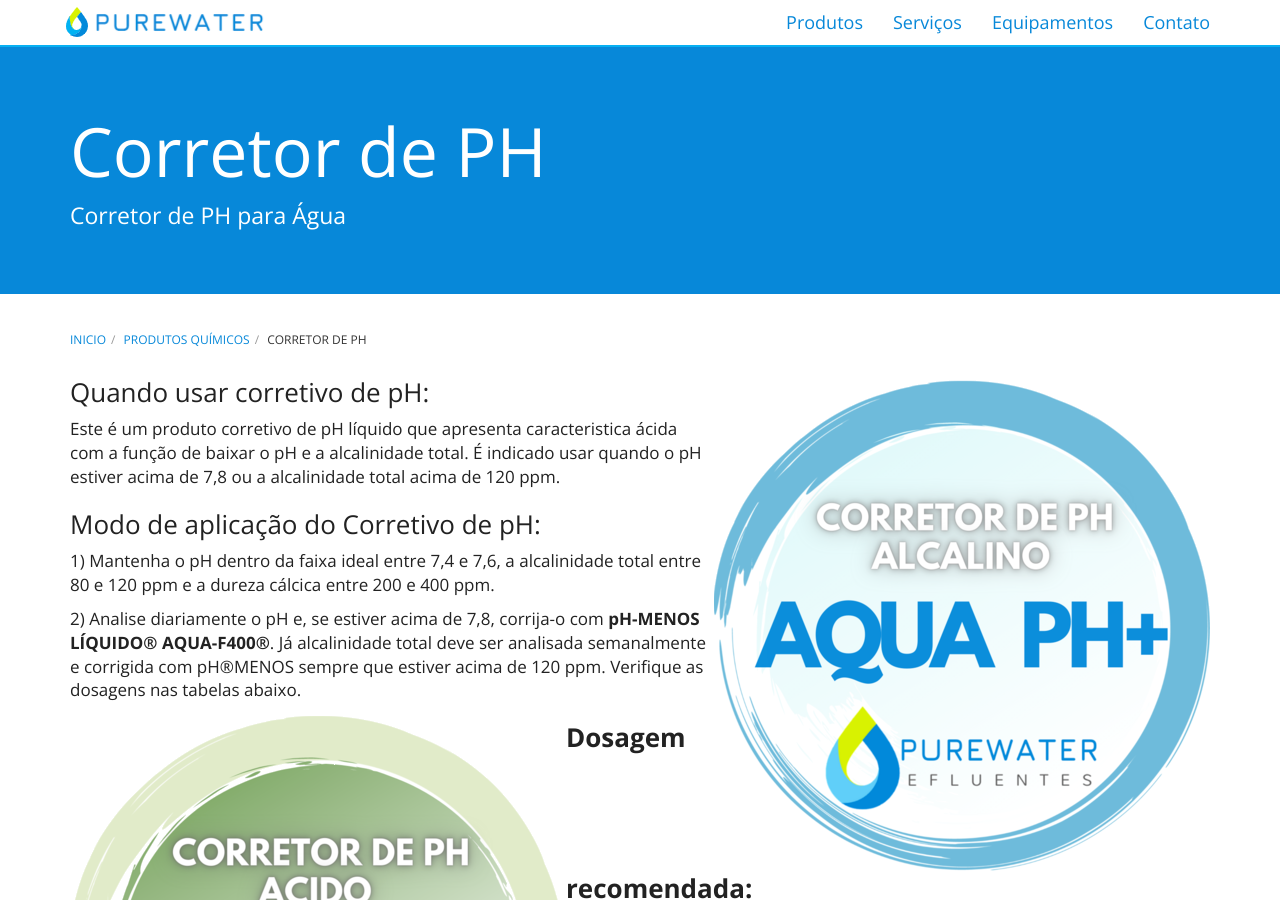
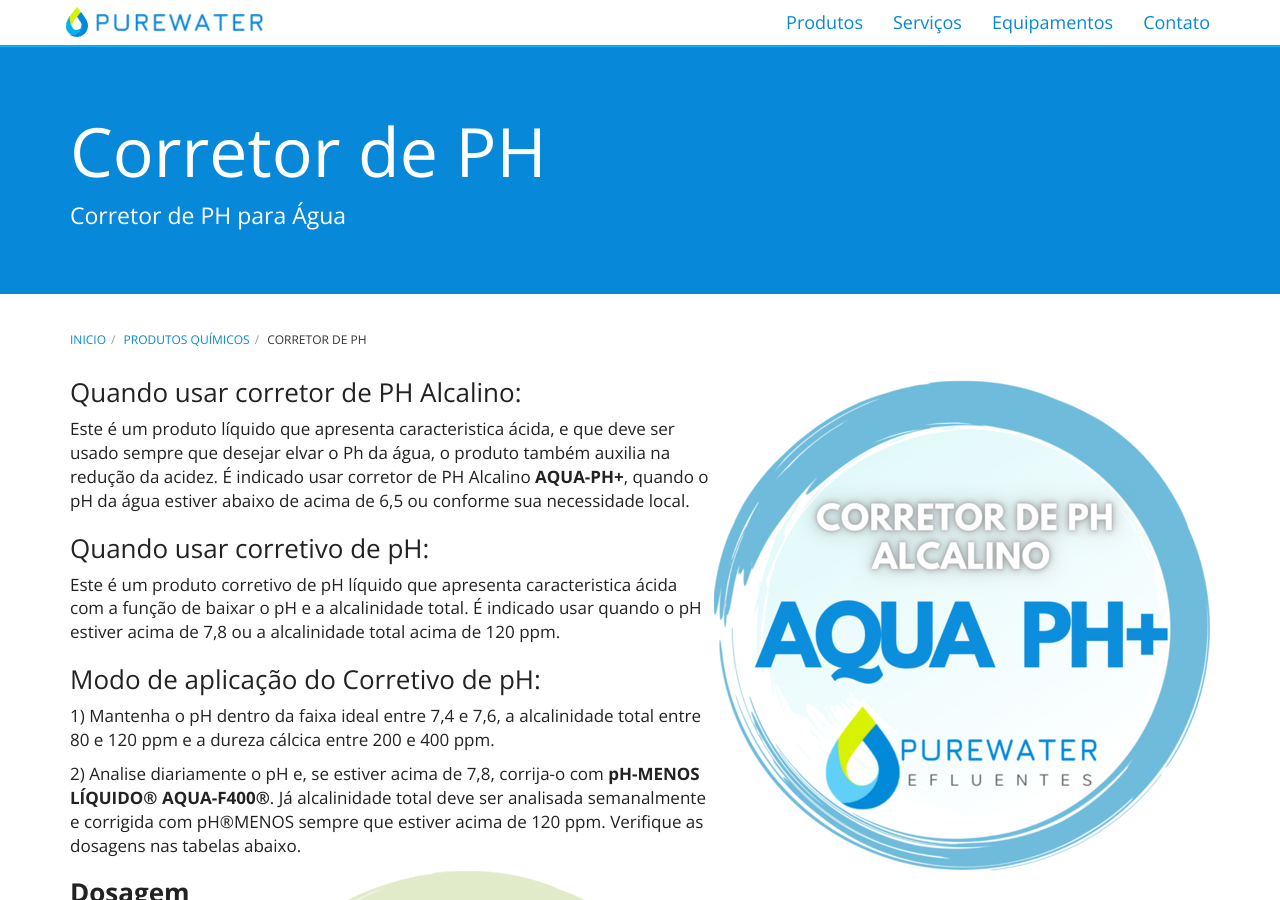
Before and after one commit to purewaterefluentes/purewaterefluentes.github.io, a Jekyll site: the page built from produtos/ph-menos-corretivo-para-piscina.md, in a window 1280 px wide and 900 px high. Built offline with Jekyll 4.4.1, drawn with Linux system fonts in a browser that asks for light colours; nearby versions of some CDN libraries; library files that are not in the unit come from our copies.

Commit message:
Update ph-menos-corretivo-para-piscina.md

```diff
--- a/produtos/ph-menos-corretivo-para-piscina.md
+++ b/produtos/ph-menos-corretivo-para-piscina.md
@@ -6,6 +6,12 @@
 ---
 
 <img class="img-responsive pull-right" style="max-width: 45%;" src="../../website/images/corretor de PH alcalino.png" alt="corretor de PH alcalino">
+
+### Quando usar corretor de PH Alcalino:
+
+Este é um produto líquido que apresenta caracteristica ácida, e que deve ser usado sempre que desejar elvar o Ph da  água, o produto também auxilia na redução da acidez.
+É indicado usar corretor de PH Alcalino **AQUA-PH+**, quando o pH da água estiver abaixo de acima de 6,5 ou conforme sua necessidade local.
+
 
 ### Quando usar corretivo de pH:
 
@@ -18,7 +24,7 @@
 
 2) Analise diariamente o pH e, se estiver acima de 7,8, corrija-o com **pH-MENOS LÍQUIDO® AQUA-F400®**. Já alcalinidade total deve ser analisada semanalmente e corrigida com pH®MENOS sempre que estiver acima de 120 ppm. Verifique as dosagens nas tabelas abaixo.
 
-<img class="img-responsive pull-left" style="max-width: 45%;" src="../../website/images/corretor de PH acido.png" alt="corretor de PH acido">
+<img class="img-responsive pull-right" style="max-width: 45%;" src="../../website/images/corretor de PH acido.png" alt="corretor de PH acido">
 
 ### **Dosagem recomendada:**
 
```
